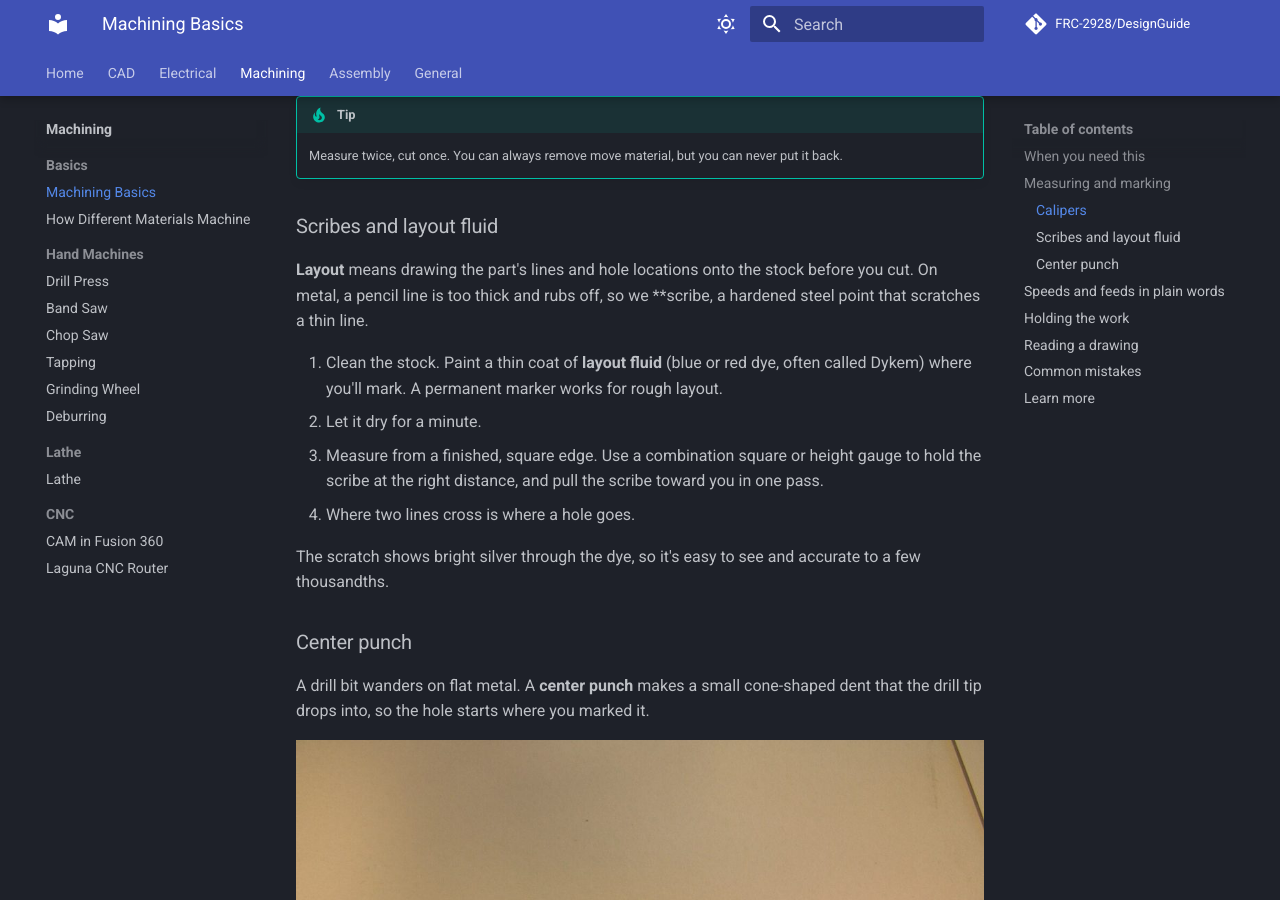
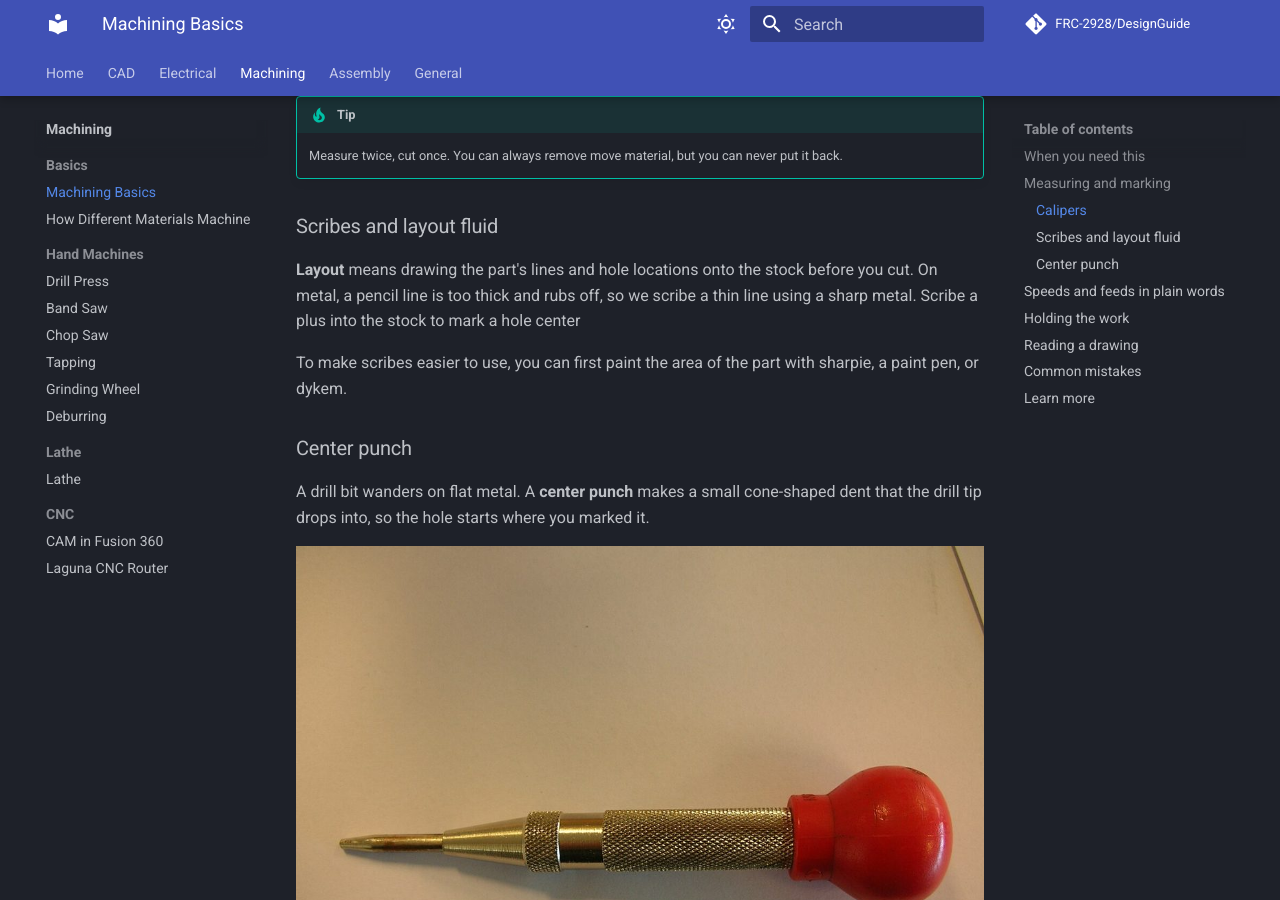
Before and after one commit to FRC-2928/DesignGuide, an MkDocs documentation site: the page built from docs/machining/machining-basics.md, in a window 1280 px wide and 900 px high, scrolled down 1952 px. Built offline with MkDocs 1.6.1 and Material for MkDocs 9.7.7, drawn with Linux system fonts in a browser that asks for light colours; comment, search, counter and statistics services are not loaded; some of the changed text lies outside the part shown.

Commit message:
Update layout and drawing sections in machining basics

```diff
--- a/docs/machining/machining-basics.md
+++ b/docs/machining/machining-basics.md
@@ -47,14 +47,9 @@ Reading a dial caliper takes two numbers. The bar scale shows tenths of an inch
 
 ### Scribes and layout fluid
 
-**Layout** means drawing the part's lines and hole locations onto the stock before you cut. On metal, a pencil line is too thick and rubs off, so we **scribe, a hardened steel point that scratches a thin line.
+**Layout** means drawing the part's lines and hole locations onto the stock before you cut. On metal, a pencil line is too thick and rubs off, so we scribe a thin line using a sharp metal. Scribe a plus into the stock to mark a hole center
 
-1. Clean the stock. Paint a thin coat of **layout fluid** (blue or red dye, often called Dykem) where you'll mark. A permanent marker works for rough layout.
-2. Let it dry for a minute.
-3. Measure from a finished, square edge. Use a combination square or height gauge to hold the scribe at the right distance, and pull the scribe toward you in one pass.
-4. Where two lines cross is where a hole goes.
-
-The scratch shows bright silver through the dye, so it's easy to see and accurate to a few thousandths.
+To make scribes easier to use, you can first paint the area of the part with sharpie, a paint pen, or dykem.
 
 ### Center punch
 
@@ -107,26 +102,18 @@ Put a piece of scrap wood or aluminum under anything you drill through, so the b
 
 ## Reading a drawing
 
-A **drawing** is a 2D picture of a part with all the sizes on it. Mentors and designers make drawings from Onshape so you don't have to guess.
+A **drawing** is a 2D picture of a part with all the sizes on it. Mentors and designers make drawings from Onshape or by hand so you don't have to reference the 3d CAD. Drawings are typically only made for shafts or standoffs cut on the lathe.
 
 - **Views.** Most drawings show the front, top and side of the part. Each view is the part seen from one direction. Find the same feature in two views to understand its shape.
 - **Dimensions.** Every size you need is written on the drawing. Don't measure the printed picture with a ruler. If a size is missing, ask.
-- **Units.** Check the title block (the box in the corner). Most FRC drawings are in inches, but a part cut in the wrong units is scrap, so always check.
 - **Tolerances.** A tolerance is how far off you're allowed to be. "0.500 ± 0.005" means anything from 0.495" to 0.505" is fine. The title block often has a general tolerance for sizes without their own.
 - **Hole callouts.** A note like "4X Ø0.201 THRU, 1/4-20 TAP" means four holes, drilled 0.201" all the way through, then tapped for a 1/4-20 screw. "4X" means "this happens 4 times."
 - **Material and quantity.** Usually in the title block. Check you have the right stock before you cut.
 
-!!! question "2928: fill in"
-    Where do students find drawings for the current robot (printed binder, Onshape link, a shared folder)? Who makes them, and what is our standard general tolerance?
-
 ## Common mistakes
-
-- Measuring with the caliper tips instead of deep in the jaws.
 - Skipping the center punch and getting a hole that "walked" off the mark.
 - Holding a part by hand on the drill press "just for one hole."
-- Running a big drill at the same speed as a small one.
 - Wearing gloves near a spinning tool.
-- Cutting from the drawing without checking whether it's in inches or millimeters.
 
 ## Learn more
 
```
